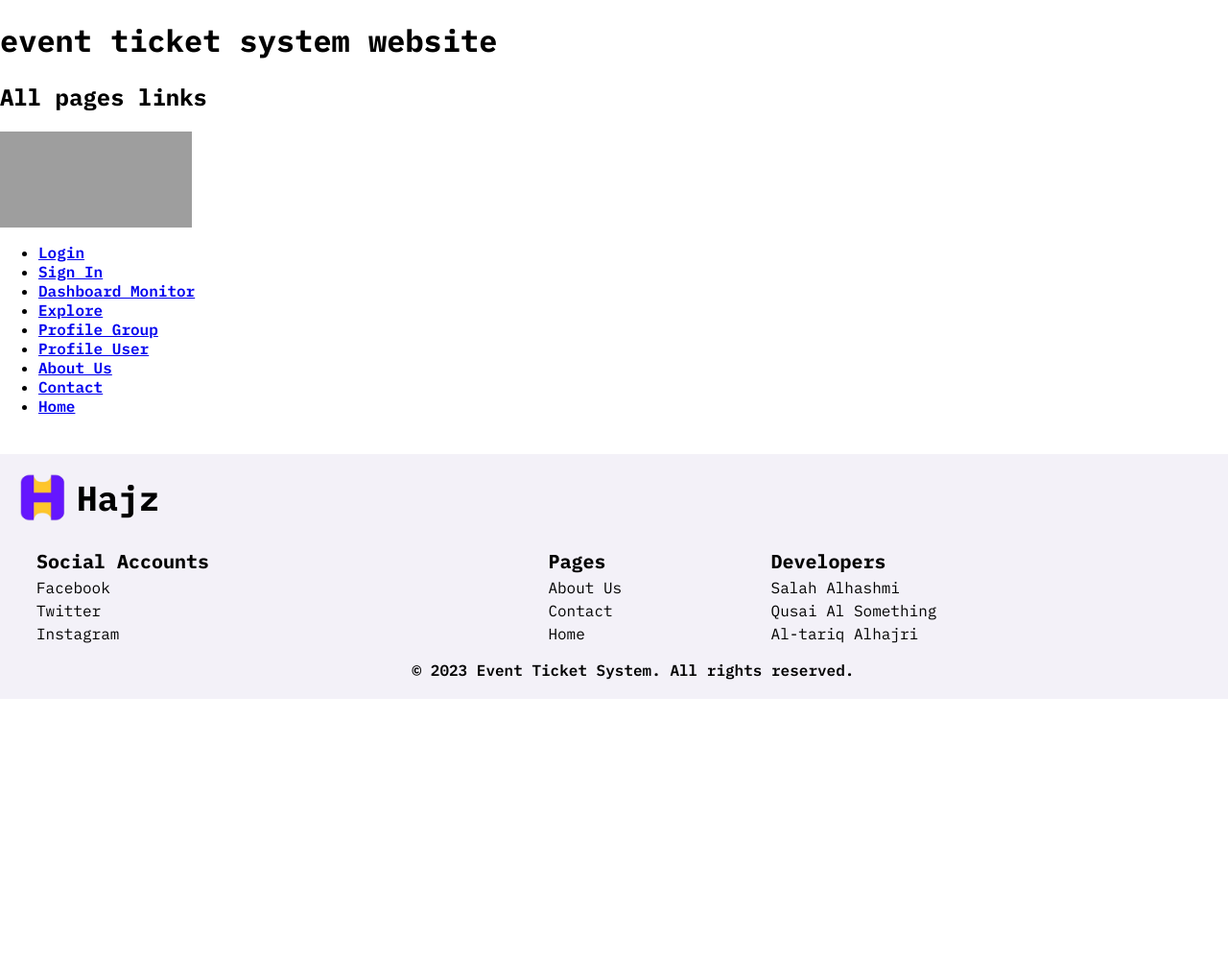
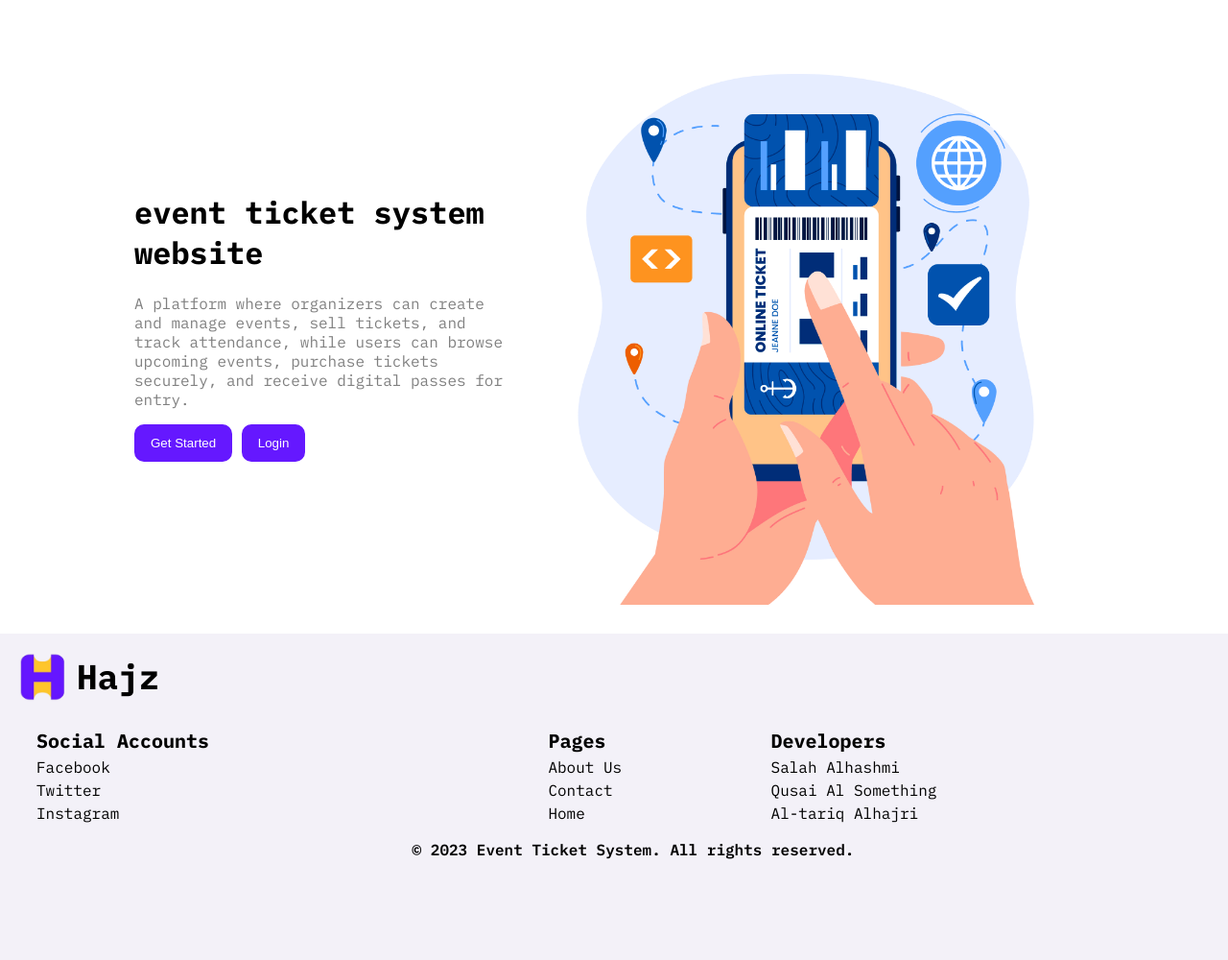
Before and after one commit to alguerocode/comp3700_SP25_project, a PHP site: page / in a window 1280 px wide. Shown: the part 72-1072 px from the top of the page at 96% size. Before the commit the page ends 800 px from the top, so only its background shows below. Run offline with PHP 8.4, Linux system fonts and the light colour scheme; grey boxes are pictures that could not be loaded.

Commit message:
add homepage design index.html by 'salah'

```diff
--- a/global.css
+++ b/global.css
@@ -75,9 +75,10 @@
 .footer {
     /* border-top: 1px solid gray; */
     width: 100%;
-    /* height: 100px; */
+    height: 100%;
+    max-height: 300px;
     background-color: #f3f1f8;
-    position: absolute;
+    /* position: absolute; */
     margin: 0;
     padding: 20px;
     bottom: 0;
--- a/index.html
+++ b/index.html
@@ -6,6 +6,7 @@
 <link rel="preconnect" href="https://fonts.gstatic.com" crossorigin>
 <link href="https://fonts.googleapis.com/css2?family=IBM+Plex+Mono:ital,wght@0,100;0,200;0,300;0,400;0,500;0,600;0,700;1,100;1,200;1,300;1,400;1,500;1,600;1,700&display=swap" rel="stylesheet">
     <link rel="stylesheet" href="./global.css">
+    <link rel="stylesheet" href="./style.css">
     <title>Document</title>
 </head>
 <body>
@@ -27,9 +28,22 @@
             <button class="register">Register</button>
         </div>
     </nav>
-    <h1>event ticket system website</h1>
-    <h2>All pages links</h2>
-    <img src="./public/Frame_175.webp" width="200px" height="100px"/>
+    <div class="hero">
+        <div class="hero-text">
+         <h1>event ticket system website</h1>
+
+            <p>A platform where organizers can create and manage events, sell tickets, and track attendance, while users can browse upcoming events, purchase tickets securely, and receive digital passes for entry.</p>
+
+            <div>
+                <button class="login">Get Started</button>
+                <button class="register">Login</button>
+            </div>
+        </div>
+        <div class="hero-img">
+            <img src="./public/hero-img.jpg" width="300px" height="300px"/>
+        </div>
+    </div>
+    <!-- <h2>All pages links</h2>
     <ul>
         <li><a href="auth/login.html">Login</a></li>
         <li><a href="auth/sign-in.html">Sign In</a></li>
@@ -40,7 +54,7 @@
         <li><a href="shared/about-us.html">About Us</a></li>
         <li><a href="shared/contact.html">Contact</a></li>
         <li><a href="index.html">Home</a></li>
-    </ul>
+    </ul> -->
 
     <footer class="footer">
         <div>
--- /dev/null
+++ b/style.css
@@ -0,0 +1,43 @@
+.hero {
+    width: 100%;
+    display: flex;
+    flex-direction: row;
+    padding: 30px;
+    justify-items: center;
+    align-items: center;
+    align-content: center;
+    place-items: center;
+    max-width: 1000px;
+    margin: auto;
+    flex-wrap: wrap;
+}
+
+.hero .hero-img img {
+    width: 100%;
+    /* width: 600px; */
+    max-width: 600px;
+    height: auto;
+}
+
+
+.hero .hero-text {
+    max-width: 400px;
+}
+
+.hero button {
+    background-color: #6518ff;
+    color:  #ffff;
+    padding: 10px 15px;
+    text-decoration: none;
+    border-radius: 10px;
+    border: none;
+    border: 2px solid #6518ff;
+    cursor: pointer;
+}
+
+.hero p {
+
+    font-size: 16px;
+    color: gray;
+    font-weight: 400;
+}
```
Also changed, not shown: public/hero-img.jpg (added).
